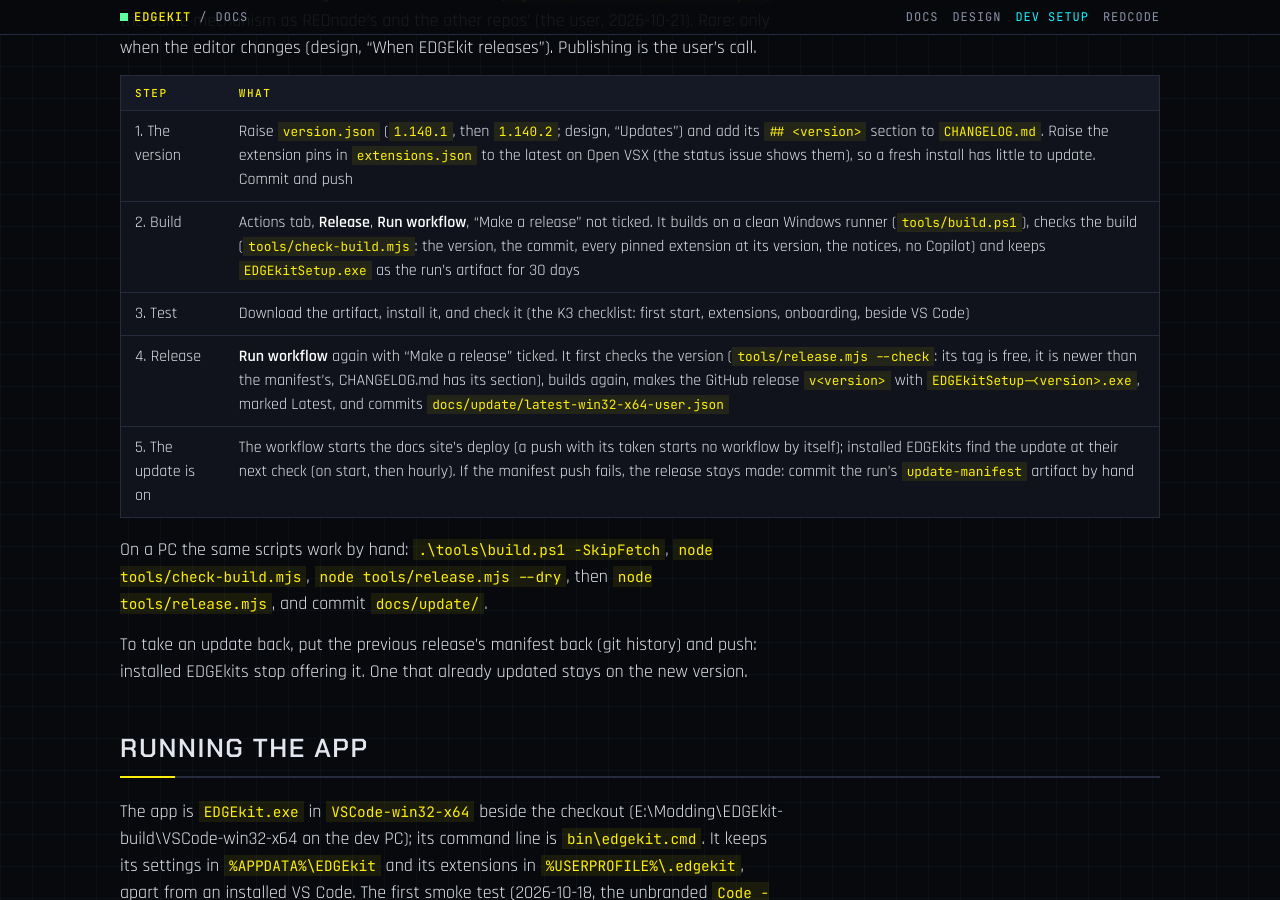
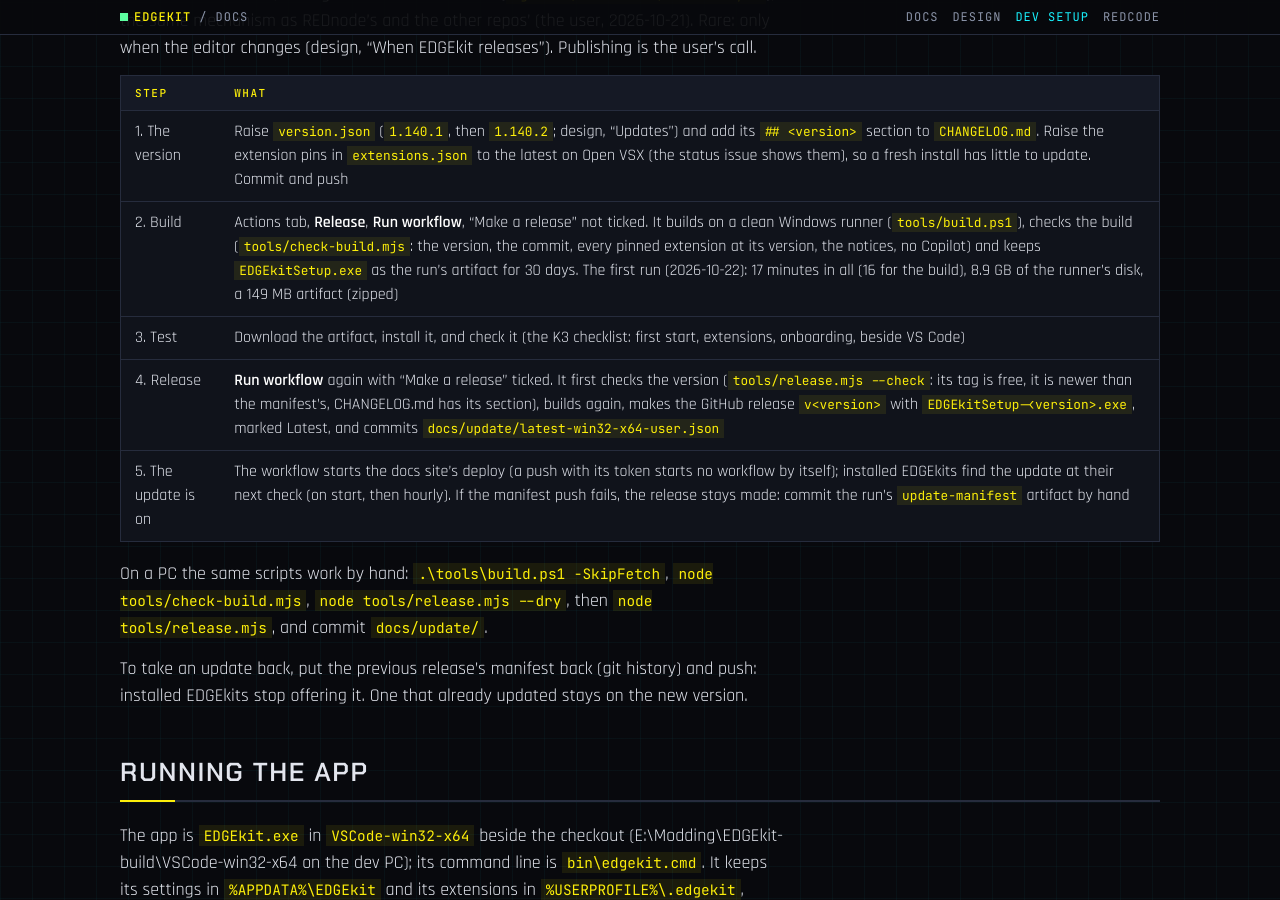
Before and after one commit to Edgemodders/EDGEkit, a Jekyll site: the page built from docs/dev-setup.md, in a window 1280 px wide and 900 px high, scrolled down 4382 px. Built offline with Jekyll 4.4.1, drawn with Linux system fonts in a browser that asks for light colours; our own code applies the rules of GitHub Pages for plain Markdown files.

Commit message:
Release workflow: first build passed (17 minutes, 8.9 GB)
Co-Authored-By: Claude Opus 5.5 <noreply@anthropic.com>

```diff
--- a/docs/dev-setup.md
+++ b/docs/dev-setup.md
@@ -82,7 +82,7 @@ A full EDGEkit release, through the release workflow (`.github/workflows/release
 | Step | What |
 |---|---|
 | 1. The version | Raise `version.json` (`1.140.1`, then `1.140.2`; design, "Updates") and add its `## <version>` section to `CHANGELOG.md`. Raise the extension pins in `extensions.json` to the latest on Open VSX (the status issue shows them), so a fresh install has little to update. Commit and push |
-| 2. Build | Actions tab, **Release**, **Run workflow**, "Make a release" not ticked. It builds on a clean Windows runner (`tools/build.ps1`), checks the build (`tools/check-build.mjs`: the version, the commit, every pinned extension at its version, the notices, no Copilot) and keeps `EDGEkitSetup.exe` as the run's artifact for 30 days |
+| 2. Build | Actions tab, **Release**, **Run workflow**, "Make a release" not ticked. It builds on a clean Windows runner (`tools/build.ps1`), checks the build (`tools/check-build.mjs`: the version, the commit, every pinned extension at its version, the notices, no Copilot) and keeps `EDGEkitSetup.exe` as the run's artifact for 30 days. The first run (2026-10-22): 17 minutes in all (16 for the build), 8.9 GB of the runner's disk, a 149 MB artifact (zipped) |
 | 3. Test | Download the artifact, install it, and check it (the K3 checklist: first start, extensions, onboarding, beside VS Code) |
 | 4. Release | **Run workflow** again with "Make a release" ticked. It first checks the version (`tools/release.mjs --check`: its tag is free, it is newer than the manifest's, CHANGELOG.md has its section), builds again, makes the GitHub release `v<version>` with `EDGEkitSetup-<version>.exe`, marked Latest, and commits `docs/update/latest-win32-x64-user.json` |
 | 5. The update is on | The workflow starts the docs site's deploy (a push with its token starts no workflow by itself); installed EDGEkits find the update at their next check (on start, then hourly). If the manifest push fails, the release stays made: commit the run's `update-manifest` artifact by hand |
```
Also changed, not shown: CLAUDE.md (+1 -1 lines), .github/workflows/release.yml.
